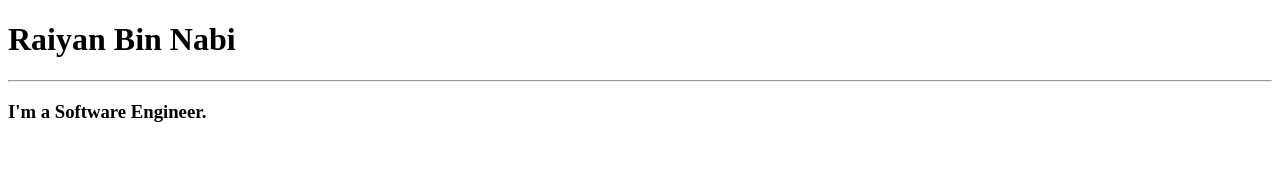
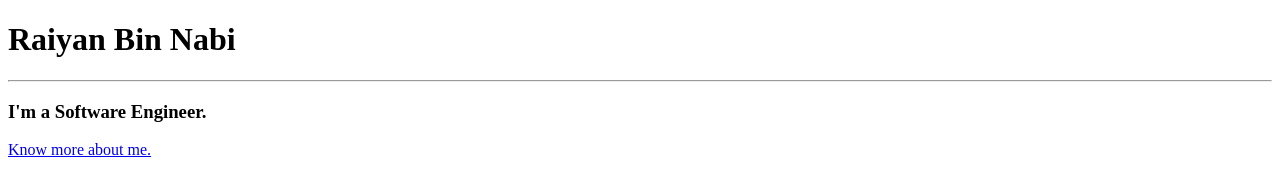
Before and after one commit to raiyanbinnabi/my-portfolio, a plain HTML site: page index.html in a window 1280 px wide. Drawn offline with Linux system fonts and the light colour scheme.

Commit message:
updating index.html

```diff
--- a/index.html
+++ b/index.html
@@ -8,5 +8,7 @@
     <h1>Raiyan Bin Nabi</h1>
     <hr>
     <h3>I'm a Software Engineer.</h3>
+
+    <a href="about.html">Know more about me.</a>
 </body>
 </html>
```
